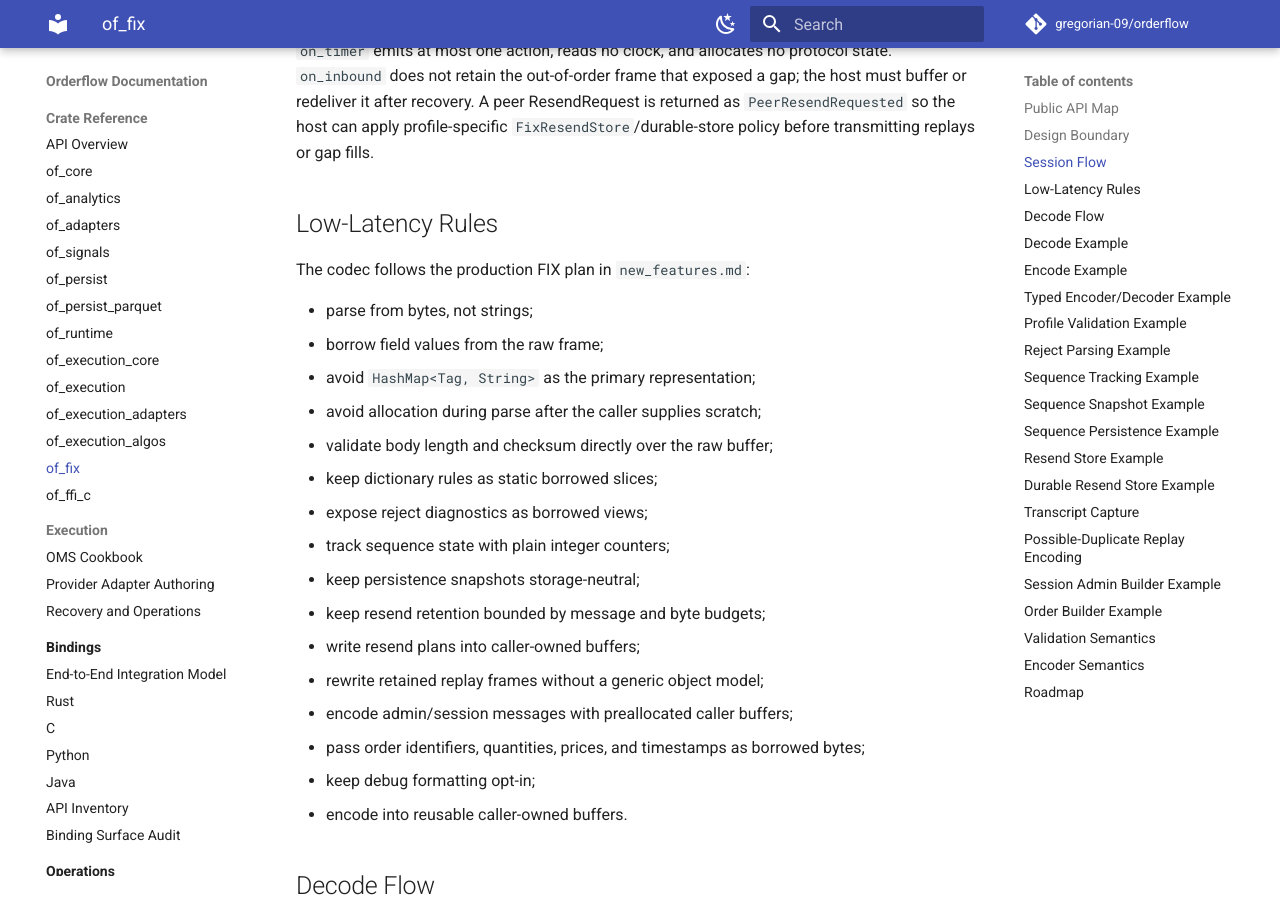
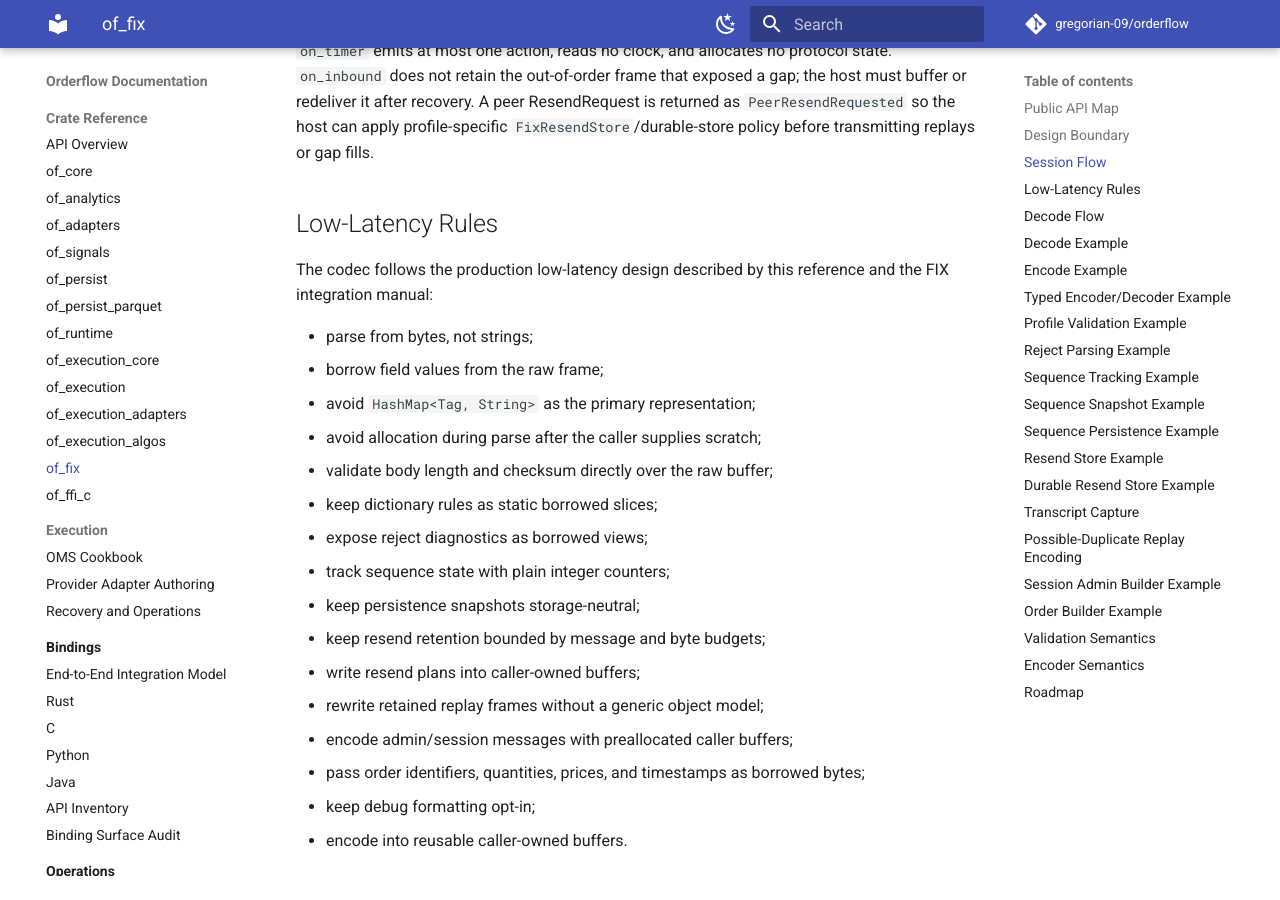
Before and after one commit to gregorian-09/orderflow, an MkDocs documentation site: the page built from docs/handbook/05j-of-fix-reference.md, in a window 1280 px wide and 900 px high, scrolled down 6700 px. Built offline with MkDocs 1.6.1 and Material for MkDocs 9.7.7, drawn with Linux system fonts in a browser that asks for light colours; comment, search, counter and statistics services are not loaded.

Commit message:
docs: remove stale feature plan reference

```diff
--- a/docs/handbook/05j-of-fix-reference.md
+++ b/docs/handbook/05j-of-fix-reference.md
@@ -175,7 +175,8 @@ returned as `PeerResendRequested` so the host can apply profile-specific
 
 ## Low-Latency Rules
 
-The codec follows the production FIX plan in `new_features.md`:
+The codec follows the production low-latency design described by this
+reference and the FIX integration manual:
 
 - parse from bytes, not strings;
 - borrow field values from the raw frame;
```
